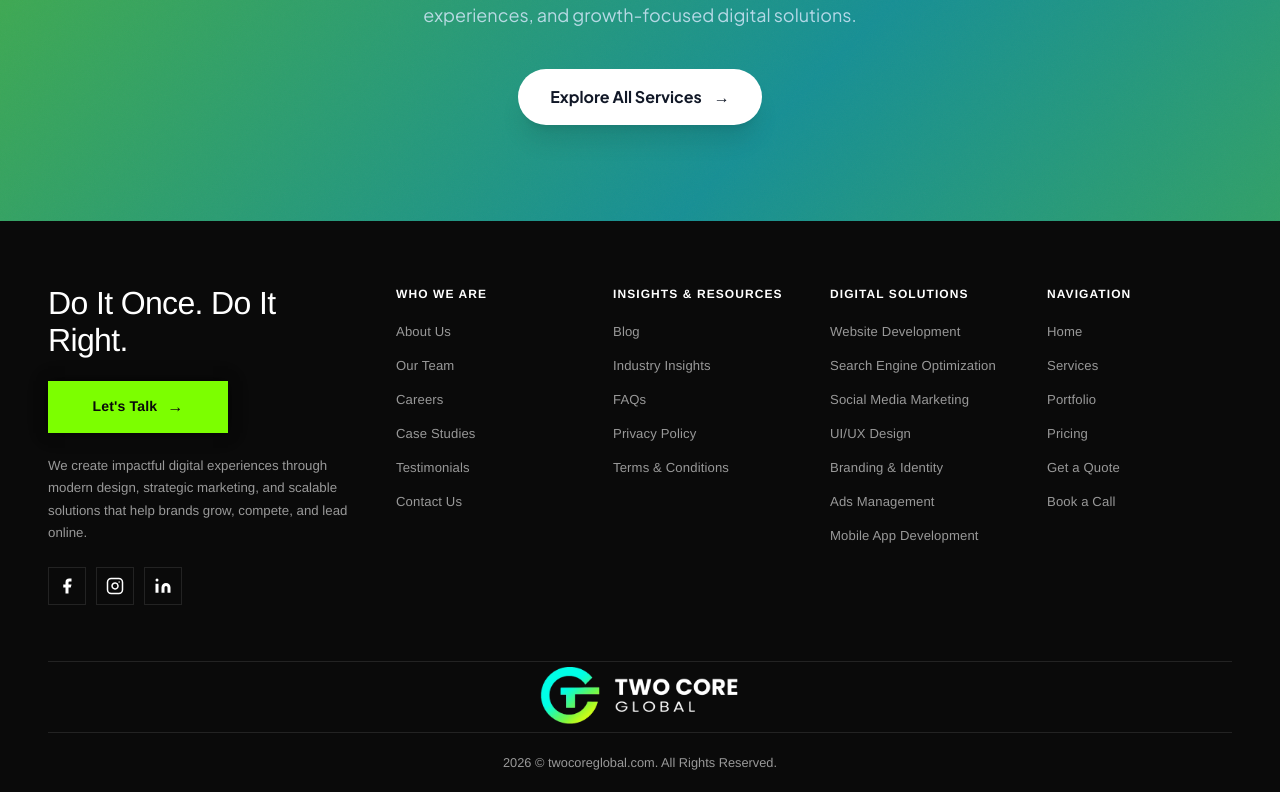
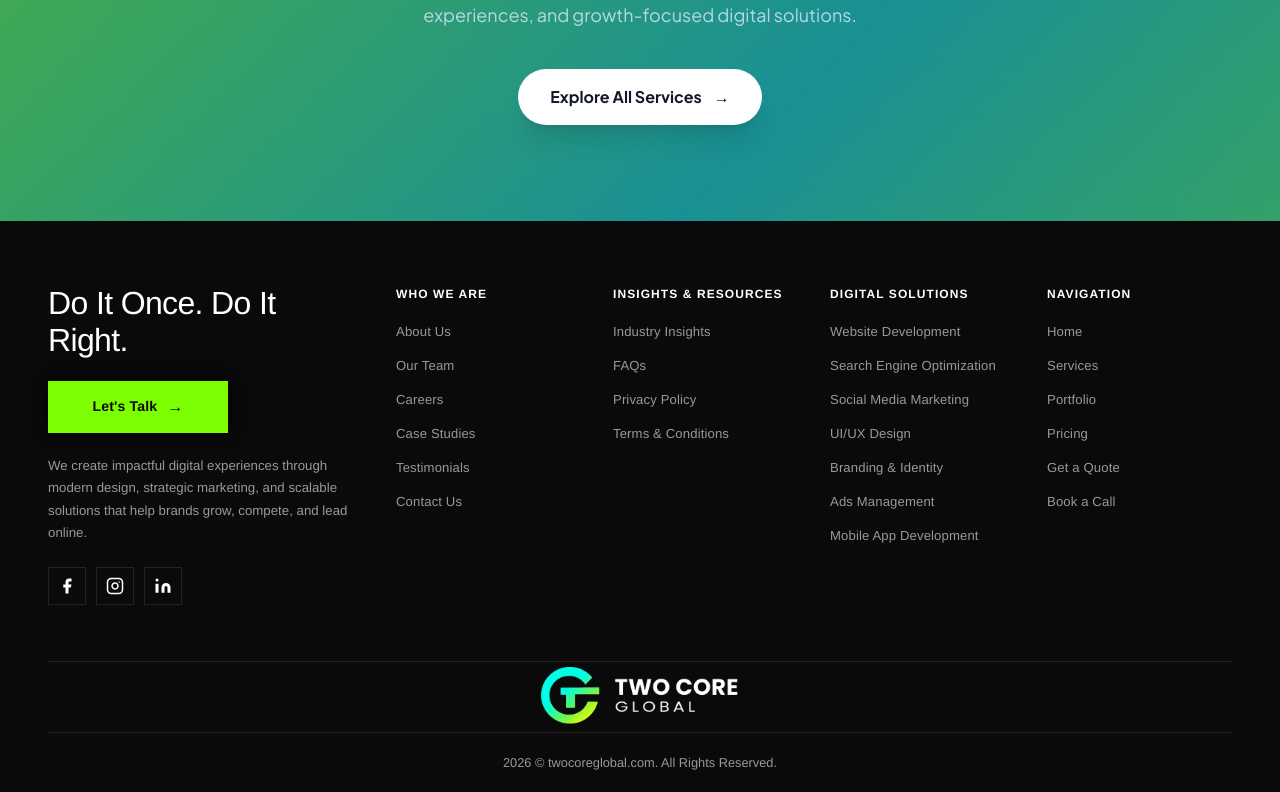
Before and after one commit to zain1873/two-core-global-frontend, a Next.js app: page /blog in a window 1280 px wide. Shown: the part 4089-4881 px from the top of the page. Built offline with nearby package versions, Linux system fonts and the light colour scheme; no server answers; a web font is replaced by a local one.

Commit message:
blog commented from footer

```diff
--- a/src/components/Footer.jsx
+++ b/src/components/Footer.jsx
@@ -67,7 +67,7 @@ const Footer = () => {
           <div className="footer__col">
             <h4 className="footer__col-title">Insights & Resources</h4>
             <ul className="footer__col-list">
-              <li><Link to="/blog">Blog</Link></li>
+              {/* <li><Link to="/blog">Blog</Link></li> */}
               <li><a href="#industry-insights">Industry Insights</a></li>
               <li><a href="#faqs">FAQs</a></li>
               <li><Link to="/privacy-policy">Privacy Policy</Link></li>
```
